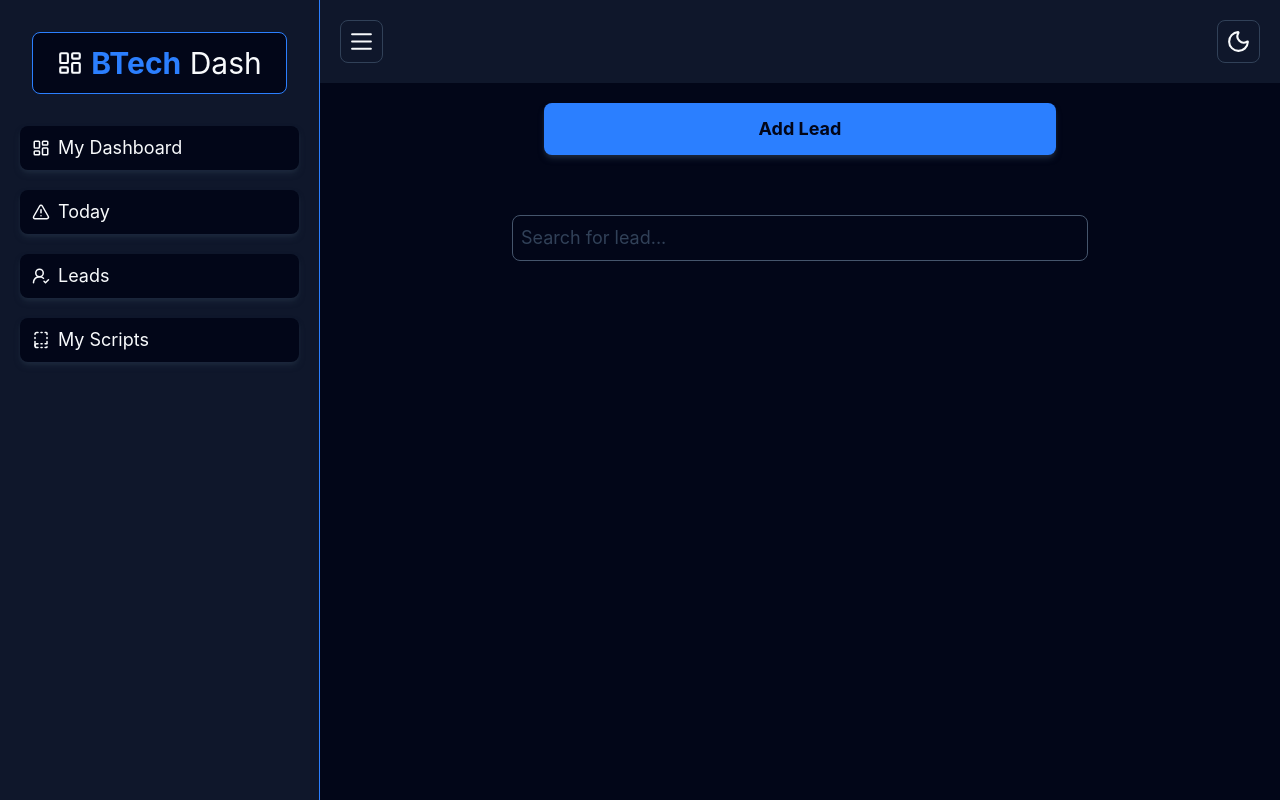
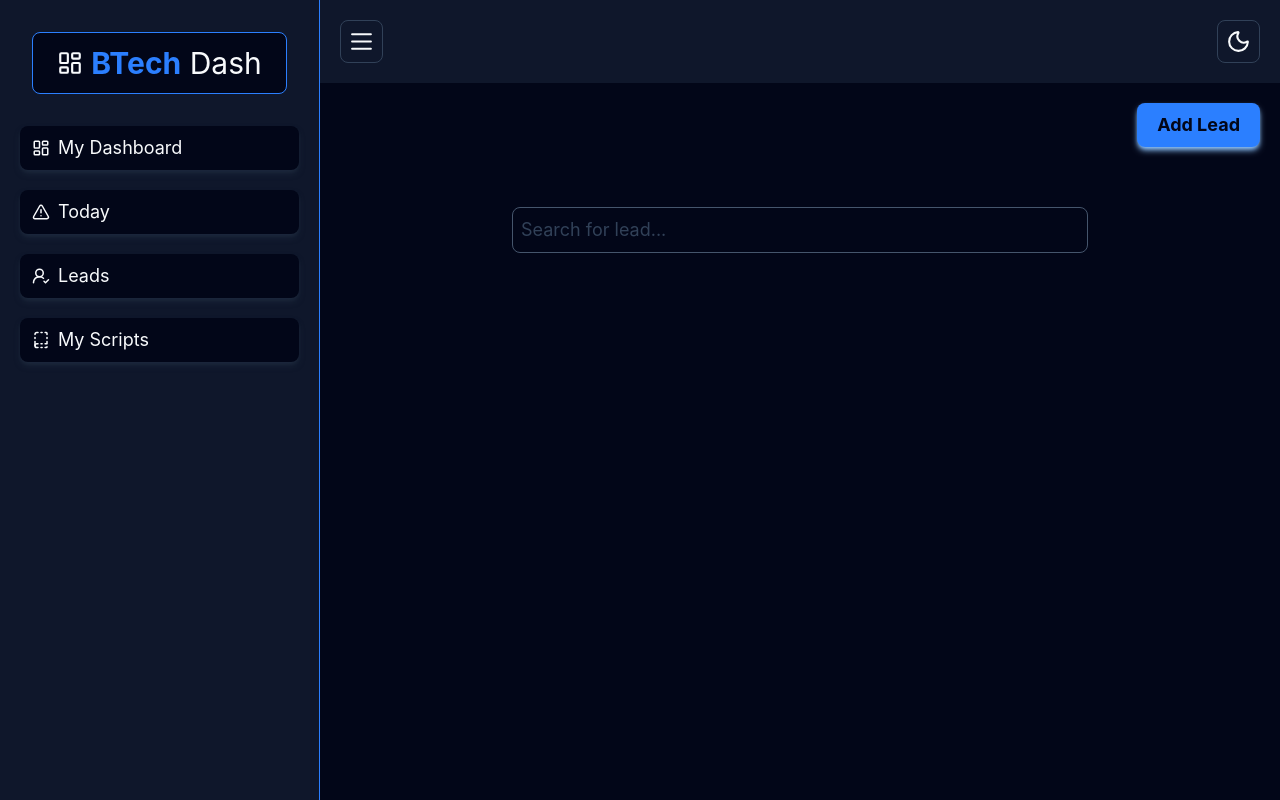
Before and after one commit to Brian9975/BTech-Dashboard, a React (Vite) app: page /leads in a window 1280 px wide. Built offline with nearby package versions, Linux system fonts and the light colour scheme.

Commit message:
Added search filtering og leads by stage or name

```diff
--- a/src/pages/Leads.tsx
+++ b/src/pages/Leads.tsx
@@ -1,4 +1,4 @@
-import {  useEffect } from "react";
+import {  useEffect, useState } from "react";
 import {
   BadgeDollarSign,
   BluetoothConnectedIcon,
@@ -31,11 +31,14 @@ interface PlanInterface {
   amount?: number;
 }
 export default function Leads() {
+  const [searchVal, setSearchVal] = useState("")
   const {leadToUpdateStage, setLeadToUpdateStage, updateStage} = useUpdateStage()
   const {updateLastContacted, lastContactedValue, setLastContactedValue, leadLastContactedToUpdate, setLeadLastContactedToUpdate} = useUpdateLastContacted()
   const {updatePlan, leadToUpdatePlan, setLeadToUpdatePlan} = useUpdatePlan()
   const {leadToUpdateEarnings, setLeadToUpdateEarnings, amount, setAmount, updateEarningsFromLead} = useUpdateEarningsFromLead()
   const { openDialog, closeDialog } = useModal();
+
+
 
   const {
     businessName,
@@ -75,6 +78,7 @@ export default function Leads() {
   const leadToEditObject = leads.find((l) => l.id === leadToEdit);
   const leadToUpdateLastContactedObject = leads.find(l => l.id == leadLastContactedToUpdate)
 
+  const filteredLeads = leads.filter(l => l.stage.toLowerCase().includes(searchVal.toLowerCase()) || l.name.toLowerCase().includes(searchVal.toLowerCase()))
   const plan: PlanInterface[] = [
     {
       id: 1,
@@ -188,16 +192,17 @@ export default function Leads() {
   }, [leads]);
   return (
     <div>
-      <div className="text-center">
+      <div className="text-right">
         <button
           onClick={openDialog}
-          className="bg-blue-500 md:w-lg shadow-md shadow-slate-800 text-slate-950 font-bold cursor-pointer  rounded-lg py-3 px-5 text-lg"
+          className="bg-blue-500  shadow-md shadow-blue-300 text-slate-950 font-bold cursor-pointer  rounded-lg py-2 px-5 text-lg"
         >
           Add Lead
         </button>
       </div>
       <div className="flex justify-center">
         <input
+          onChange={e => setSearchVal(e.target.value)}
           className={`border-slate-600  border my-15 text-lg rounded-lg p-2 placeholder-slate-700 outline-0 md:w-xl`}
           type="text"
           placeholder="Search for lead..."
@@ -392,7 +397,7 @@ export default function Leads() {
         </div>
 
 
-        {leads.map((l) => (
+        {filteredLeads.map((l) => (
           <div
             key={l.id}
             className="flex min-w-max md:gap-6 gap-4 border p-5 border-blue-600 rounded-lg"
@@ -511,7 +516,7 @@ export default function Leads() {
                   value={editBusinessCategory}
                   onChange={(e) => setEditBusinessCategory(e.target.value)}
                   id="bCategory"
-                  className={`border ${businessCategory ? "text-blue-600" : businessCategory == "" ? "text-slate-700" : ""} w-full border-slate-600 p-2 outline-0 placeholder-slate-700 rounded-lg`}
+                  className={`border text-blue-600 w-full border-slate-600 p-2 outline-0 placeholder-slate-700 rounded-lg`}
                   required
                 >
                   <option value="" className="bg-slate-950" disabled>
@@ -577,7 +582,7 @@ export default function Leads() {
                   value={editClientPlan}
                   onChange={(e) => setEditClientPlan(e.target.value)}
                   id="plan"
-                  className={`border w-full border-slate-600 ${clientPlan == "Growth Plan" ? "text-green-500" : clientPlan == "Care Plan" ? "text-amber-500" : clientPlan == "None" ? "text-gray-500" : "text-slate-700"} p-2 outline-0 placeholder-slate-700  rounded-lg`}
+                  className={`border w-full border-slate-600 ${editClientPlan == "Growth Plan" ? "text-green-500" : editClientPlan == "Care Plan" ? "text-amber-500" : editClientPlan == "None" ? "text-gray-500" : "text-slate-700"} p-2 outline-0 placeholder-slate-700  rounded-lg`}
                   required
                 >
                   <option value="" className="bg-slate-950" disabled>
```
Also changed, not shown: src/components/AddLeadForm.tsx (added).
